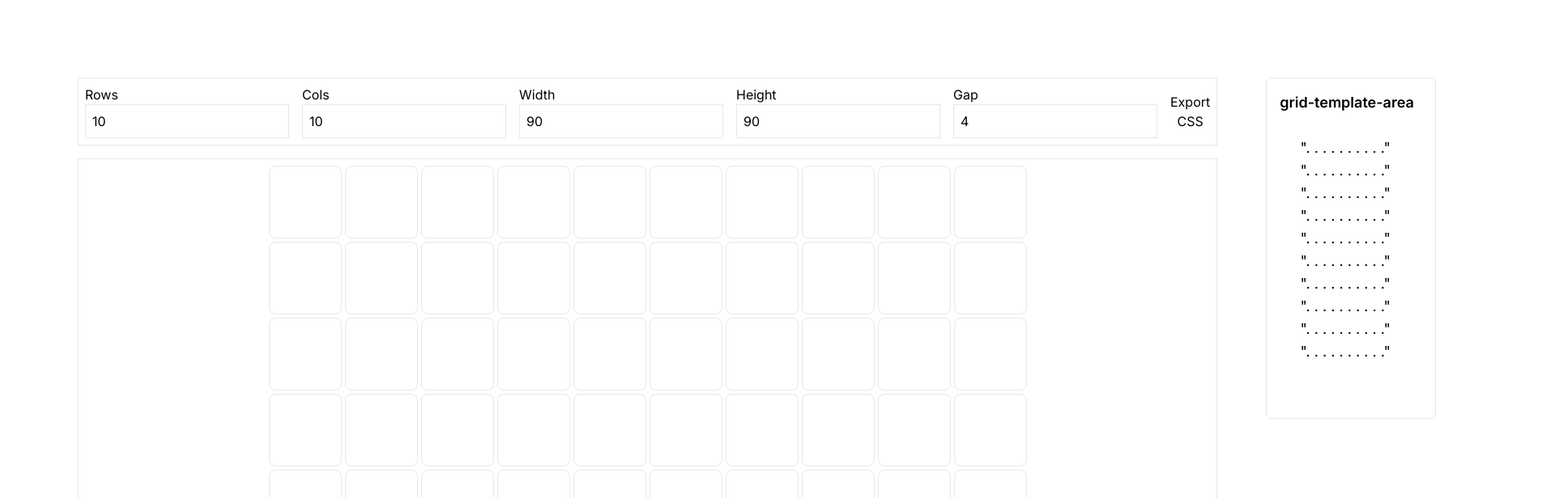
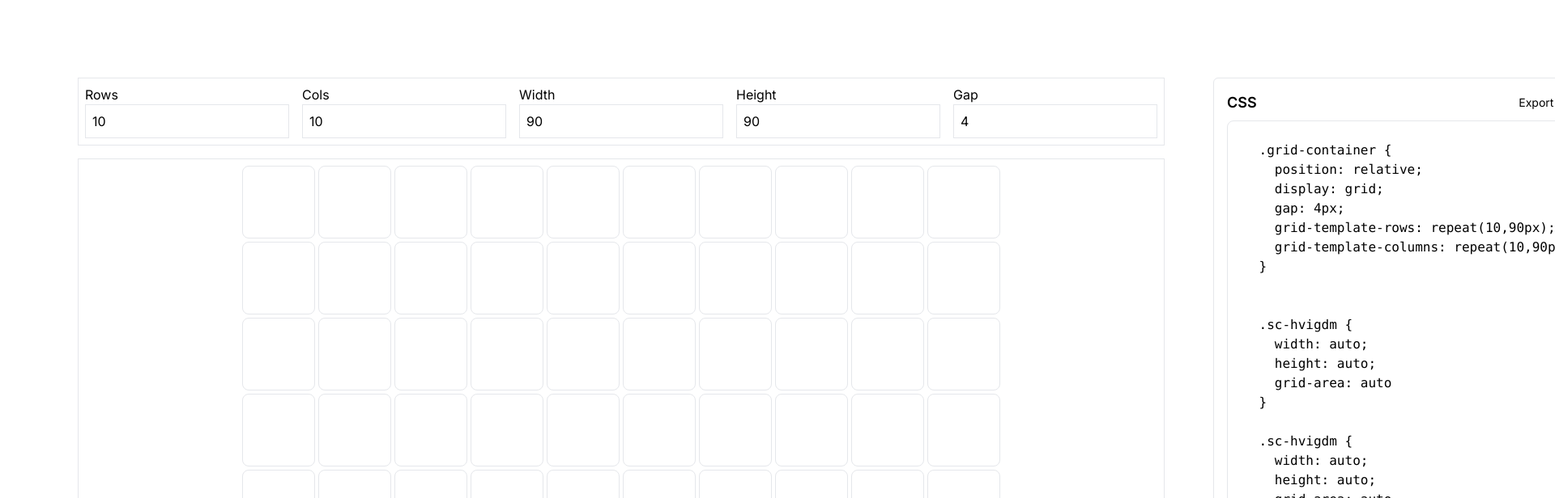
Before and after one commit to leye195/grid-generator, a Next.js app: page / in a window 1280 px wide. Shown: the top 616 px of the page at 81% size, 1920 px wide, since content can reach past the window. Built offline with nearby package versions, Linux system fonts and the light colour scheme.

Commit message:
first commit

```diff
--- a/src/app/page.tsx
+++ b/src/app/page.tsx
@@ -1,9 +1,12 @@
 import GridBox from "@/components/GridBox";
+import { Suspense } from "react";
 
 export default function Home() {
   return (
     <main className="flex min-h-screen flex-col items-center justify-between p-24">
-      <GridBox />
+      <Suspense>
+        <GridBox />
+      </Suspense>
     </main>
   );
 }
--- a/src/components/GridBox.tsx
+++ b/src/components/GridBox.tsx
@@ -1,10 +1,12 @@
 "use client";
 
+import useMounted from "@/hooks/useMounted";
+import { exportCSS } from "@/libs/grid";
 import {
-  ChangeEvent,
   Suspense,
   useCallback,
   useEffect,
+  useLayoutEffect,
   useRef,
   useState,
 } from "react";
@@ -14,6 +16,8 @@ type GridOptionsType = {
   board: string;
   rows: number;
   cols: number;
+  rowstemplate: string;
+  colstemplate: string;
   gap: number;
   width: number;
   height: number;
@@ -28,19 +32,19 @@ type GridItemType = {
 const GridBoard = styled.div<GridOptionsType>`
   position: relative;
   grid-template-areas: ${({ board }) => board};
-  grid-template-rows: ${({ rows, width }) => `repeat(${rows},${width}px)`};
-
-  grid-template-columns: ${({ cols, height }) =>
-    `repeat(${cols}, ${height}px)`};
+  grid-template-rows: ${({ rowstemplate }) => rowstemplate};
+  grid-template-columns: ${({ colstemplate }) => colstemplate};
   gap: ${({ gap }) => `${gap}px`};
 `;
 
 const GridItem = styled.div<{ resizable: string; height: number }>`
   resize: ${({ resizable }) => (resizable === "true" ? "both" : "none")};
   z-index: 9;
+  height: ${({ height }) => `${height}px`};
 `;
 
 const GridBox = () => {
+  const isMounted = useMounted();
   const ref = useRef<HTMLDivElement>(null);
   const item = useRef<HTMLDivElement | null>(null);
   const [selected, setSelected] = useState<GridItemType | null>(null);
@@ -63,7 +67,8 @@ const GridBox = () => {
      ". . . . . . . . . ."`,
   });
   const [arr, setArr] = useState<{ x: number; y: number }[]>([]);
-  const [board, setBoard] = useState<string[]>([]);
+  const [css, setCSS] = useState("");
+  //const [board, setBoard] = useState<string[]>([]);
 
   const generateCoordinates = useCallback(() => {
     setArr([]);
@@ -77,11 +82,11 @@ const GridBox = () => {
       }
       areas.push(`${area}`);
     }
-    setBoard(areas);
+    //setBoard(areas);
   }, [input]);
 
   const handleClick = (e: React.MouseEvent<HTMLDivElement>) => {
-    // 이미 선택한 item이 있는 경우 다음 클릭 위치 기반 영역 수정
+    e.stopPropagation();
 
     if (selected) return;
 
@@ -105,10 +110,10 @@ const GridBox = () => {
 
     if (!newWidth || !newHeight) return;
 
-    item.current.style.gridColumn = `auto / span ${Math.floor(
+    item.current.style.gridColumn = `auto / span ${Math.round(
       newWidth / input.width
     )}`;
-    item.current.style.gridRow = `auto / span ${Math.floor(
+    item.current.style.gridRow = `auto / span ${Math.round(
       newHeight / input.height
     )}`;
     item.current.style.width = "auto";
@@ -116,29 +121,38 @@ const GridBox = () => {
   };
 
   const handleExport = () => {
-    console.log(ref.current?.style);
+    if (!ref.current) return;
+
+    const css = exportCSS(ref.current);
+    console.log(css);
   };
 
   const handleCancel = (e: React.MouseEvent<HTMLButtonElement>) => {
     e.stopPropagation();
     e.preventDefault();
+
     item.current = null;
     setSelected(null);
-  };
 
-  const handleChangeTextArea = (e: ChangeEvent<HTMLTextAreaElement>) => {
-    const { value } = e.target;
-    setInput((prev) => ({
-      ...prev,
-      board: value,
-    }));
+    if (ref.current) {
+      const css = exportCSS(ref.current);
+      setCSS(css);
+    }
   };
 
   useEffect(() => {
     generateCoordinates();
+
+    if (!ref.current) return;
   }, [input, generateCoordinates]);
 
-  // observe resize by ResizeObserver
+  useLayoutEffect(() => {
+    if (isMounted && ref.current && input) {
+      console.log(ref.current);
+      const css = exportCSS(ref.current);
+      setCSS(css);
+    }
+  }, [isMounted, input]);
 
   return (
     <div className="flex gap-10 w-full">
@@ -215,20 +229,21 @@ const GridBox = () => {
               }
             />
           </div>
-          <button onClick={handleExport}>Export CSS</button>
         </div>
         <div className="grid-wrapper w-full border">
           <Suspense>
             <GridBoard
               ref={ref}
               className="grid-container p-2 w-fit mx-auto"
+              rowstemplate={`repeat(${input.rows},${input.height}px)`}
+              colstemplate={`repeat(${input.cols},${input.width}px)`}
               {...input}
             >
               {arr.map(({ x, y }, idx) => (
                 <GridItem
                   key={idx}
                   className={`grid-${idx} border rounded-lg cursor-pointer box hover:bg-[#a2c3b47d] ${
-                    selected && +selected.id === idx ? "bg-[#a2c3b47d]" : ""
+                    selected && +selected.id === idx ? "bg-[#ebfcf47d]" : ""
                   } `}
                   height={input.height}
                   data-id={idx}
@@ -242,9 +257,6 @@ const GridBox = () => {
                 >
                   {selected && +selected.id === idx && (
                     <div className="flex justify-start gap-2">
-                      <button className="border text-white bg-blue-500 px-2 py-1 text-sm">
-                        OK
-                      </button>
                       <button
                         className="border text-white bg-blue-500 px-2 py-1"
                         onClick={handleCancel}
@@ -259,14 +271,17 @@ const GridBox = () => {
           </Suspense>
         </div>
       </div>
-      <div className="px-5 w-full max-w-[250px] ">
-        <div className="flex flex-col border rounded-md p-4">
-          <label className="text-lg font-semibold">grid-template-area</label>
-          <textarea
-            className="text-lg resize-none h-[360px]"
-            value={input.board}
-            onChange={handleChangeTextArea}
-          />
+      <div className="px-5 w-full flex flex-col gap-2">
+        <div className="flex flex-col gap-2 border rounded-md p-4  h-full">
+          <div className="flex justify-between">
+            <label className="text-lg font-semibold">CSS</label>
+            <button className="text-sm" onClick={handleExport}>
+              Export CSS
+            </button>
+          </div>
+          <div className=" h-full border rounded-lg">
+            <pre>{css}</pre>
+          </div>
         </div>
       </div>
     </div>
--- /dev/null
+++ b/src/hooks/useMounted.ts
@@ -0,0 +1,13 @@
+import { useEffect, useState } from "react";
+
+const useMounted = () => {
+  const [isMounted, setIsMounted] = useState(false);
+
+  useEffect(() => {
+    setIsMounted(true);
+  }, []);
+
+  return isMounted;
+};
+
+export default useMounted;
--- a/src/libs/grid.ts
+++ b/src/libs/grid.ts
@@ -1,4 +1,43 @@
-const convertArrayToArea = (board: string[]) => {
+export const convertArrayToArea = (board: string[]) => {
   let areaStr = board.reduce((prev, cur) => `${prev}\n"${cur}"`, "");
   return areaStr;
 };
+
+export const exportCSS = (element: HTMLElement) => {
+  const gridContainerStyle = window.getComputedStyle(element);
+  const { gap } = gridContainerStyle;
+  const rows = element.getAttribute("rows");
+  const cols = element.getAttribute("cols");
+  const width = element.getAttribute("width");
+  const height = element.getAttribute("height");
+
+  const childList = element.querySelectorAll("div");
+
+  let cssTemplate = `
+    .grid-container {
+      position: relative;
+      display: grid;
+      gap: ${gap};
+      grid-template-rows: repeat(${rows},${height}px);
+      grid-template-columns: repeat(${cols},${width}px);
+    }
+
+  `;
+
+  for (let i = 0; i < childList.length; i++) {
+    const child = childList[i];
+    const { gridArea } = window.getComputedStyle(child);
+
+    if (gridArea) {
+      cssTemplate += `
+    .${child.classList[0]} {
+      width: auto;
+      height: auto;
+      grid-area: ${gridArea}
+    }
+      `;
+    }
+  }
+
+  return cssTemplate;
+};
```
